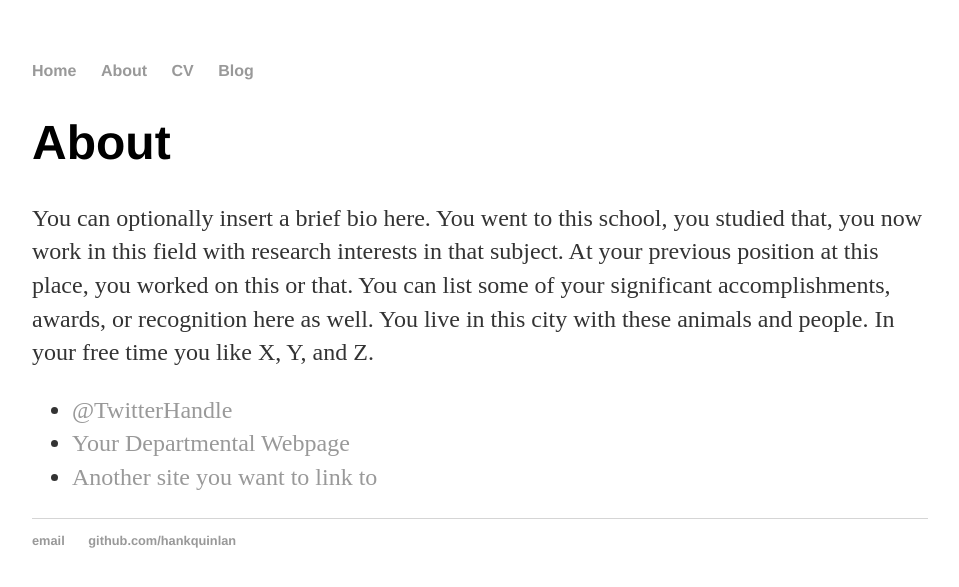
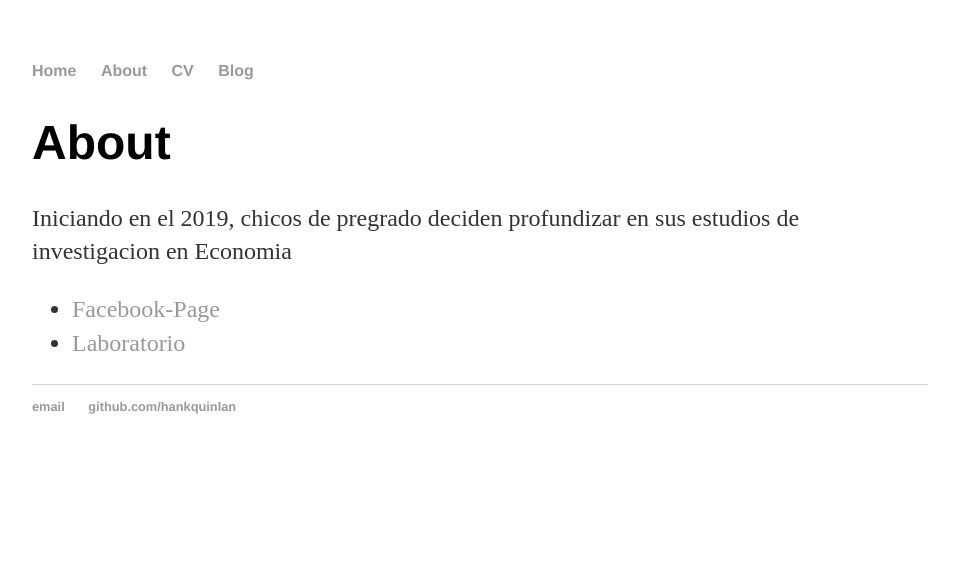
Before and after one commit to Crillboy314/Crillboy314.github.io, a Jekyll site: the page built from about/index.html, in a window 1280 px wide. Shown: the top 587 px of the page, without its empty margins (160-1119 px from the left). Built offline with Jekyll 4.4.1, drawn with Linux system fonts in a browser that asks for light colours.

Commit message:
cambios plantilla

```diff
--- a/about/index.html
+++ b/about/index.html
@@ -1,15 +1,16 @@
 ---
 layout: default
-title: About Hank Quinlan
+title: About ECEL RG
 ---
 
 		<div class="about">
 			<h1>About</h1>
-			<p>You can optionally insert a brief bio here. You went to this school, you studied that, you now work in this field with research interests in that subject. At your previous position at this place, you worked on this or that. You can list some of your significant accomplishments, awards, or recognition here as well. You live in this city with these animals and people. In your free time you like X, Y, and Z.</p>
+			<p>Iniciando en el 2019, chicos de pregrado deciden profundizar en sus
+				estudios de investigacion en Economia
+			</p>
 
 			<ul class="contacts">
-				<li><a href="#">@TwitterHandle</a></li>
-				<li><a href="#">Your Departmental Webpage</a></li>
-				<li><a href="#">Another site you want to link to</a></li>
+				<li><a href="https://www.facebook.com/ECELRG/">Facebook-Page</a></li>
+				<li><a href="https://www.usfq.edu.ec/programas_academicos/colegios/cad/institutos/ecel/Paginas/default.aspx">Laboratorio</a></li>
 				</ul>
 		</div>
--- a/index.html
+++ b/index.html
@@ -1,9 +1,9 @@
 ---
 layout: default
-title: Hank Quinlan, Horrible Cop
+title: ECEL Research Group
 ---
 
 		<div class="blurb">
-			<h1>Hi there, I'm Hank Quinlan!</h1>
-			<p>I'm best known as the horrible cop from <em>A Touch of Evil</em>. Don't trust me. <a href="/about">Read more about my life...</a></p>
+			<h1>ECEL Research Group</h1>
+			<p>Estudiantes de pre-grado de la <em>USFQ</em>. Aprendiendo.  <a href="/about">Conoce más sobre nosotros...</a></p>
 		</div>
```
